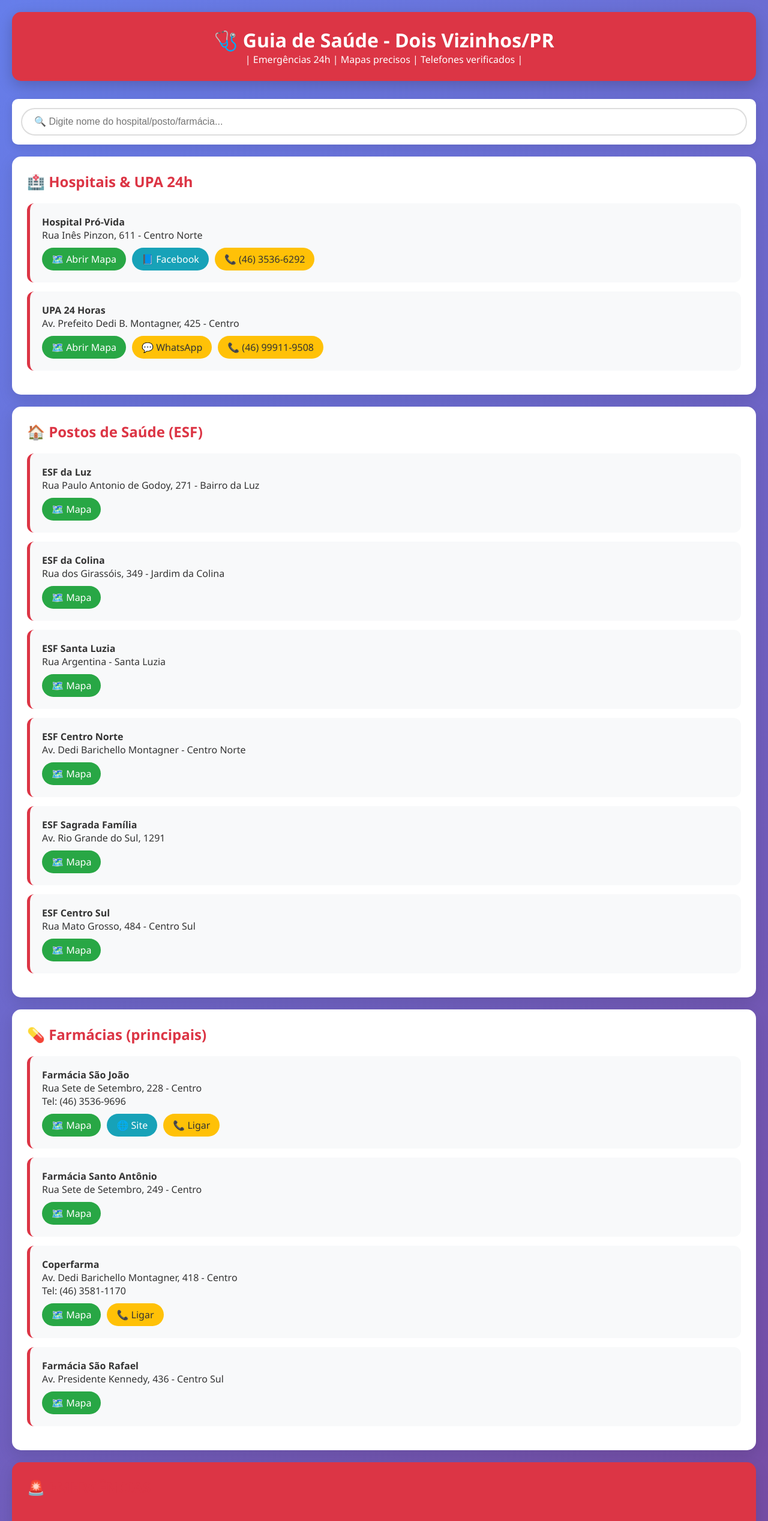
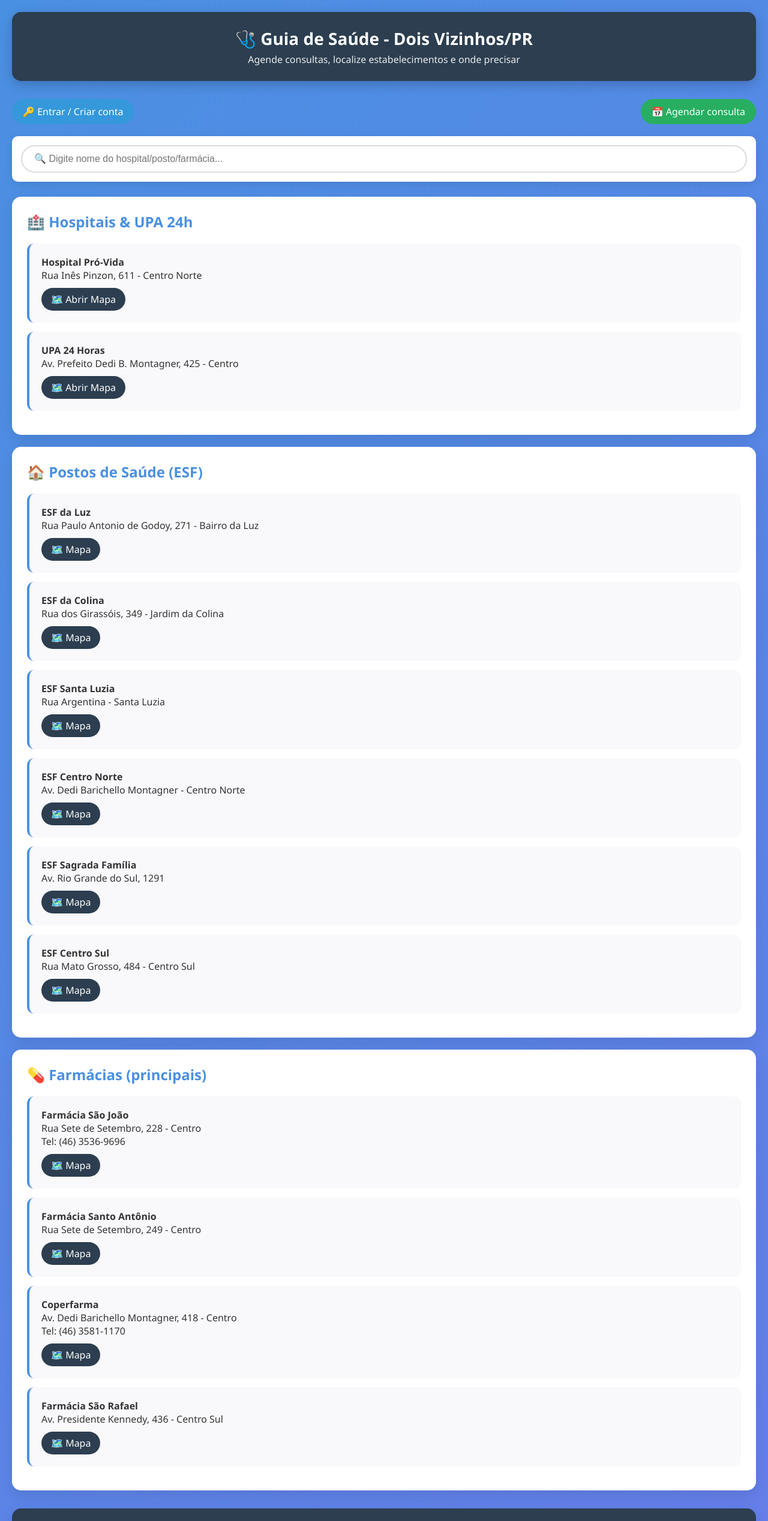
Before and after one commit to JulioCezarLV/Inova-Tec, a plain HTML site: page index.html in a window 1280 px wide. Shown: the top 2536 px of the page at 60% size. Drawn offline with Linux system fonts and the light colour scheme.

Commit message:
melhorias

```diff
--- a/index.html
+++ b/index.html
@@ -1,117 +1,402 @@
 <!DOCTYPE html>
+<!-- Declara que este é um documento HTML5 -->
 <html lang="pt-BR">
 <head>
-    <meta charset="UTF-8">
-    <meta name="viewport" content="width=device-width, initial-scale=1.0">
-    <title>🩺 Guia de Saúde Dois Vizinhos/PR</title>
+    <!-- Metadados da página: título, estilos e configurações -->
+    <meta charset="UTF-8" />
+    <!-- Define a codificação de caracteres para acentos e ç -->
+    <meta name="viewport" content="width=device-width, initial-scale=1.0" />
+    <!-- Faz o site ficar responsivo em celulares -->
+    <title>🩺 Guia de Saúde - Dois Vizinhos/PR</title>
+
+    <!-- Estilo CSS embutido -->
     <style>
-        * { margin: 0; padding: 0; box-sizing: border-box; }
-        body { font-family: 'Segoe UI', Tahoma, Geneva, Verdana, sans-serif; background: linear-gradient(135deg, #667eea 0%, #764ba2 100%); min-height: 100vh; padding: 20px; }
-        header { background: #dc3545; color: white; text-align: center; padding: 25px; border-radius: 15px; box-shadow: 0 8px 25px rgba(0,0,0,0.2); margin-bottom: 30px; }
-        .search-box { background: white; padding: 15px; border-radius: 10px; margin-bottom: 20px; box-shadow: 0 4px 15px rgba(0,0,0,0.1); }
-        .search-box input { width: 100%; padding: 12px 20px; border: 2px solid #ddd; border-radius: 25px; font-size: 16px; outline: none; transition: border 0.3s; }
-        .search-box input:focus { border-color: #dc3545; }
-        section { background: white; margin: 20px 0; padding: 25px; border-radius: 15px; box-shadow: 0 8px 25px rgba(0,0,0,0.1); }
-        h2 { color: #dc3545; margin-bottom: 20px; font-size: 24px; display: flex; align-items: center; gap: 10px; }
-        ul { list-style: none; }
-        li { margin: 15px 0; padding: 20px; background: #f8f9fa; border-radius: 12px; border-left: 5px solid #dc3545; transition: all 0.3s; }
-        li:hover { transform: translateY(-2px); box-shadow: 0 5px 20px rgba(0,0,0,0.1); }
-        .info { font-weight: 500; color: #333; margin-bottom: 10px; }
-        .links { display: flex; flex-wrap: wrap; gap: 10px; margin-top: 10px; }
-        .btn { padding: 8px 16px; border-radius: 20px; text-decoration: none; font-weight: 500; transition: all 0.3s; display: inline-flex; align-items: center; gap: 5px; }
-        .map-btn { background: #28a745; color: white; }
-        .social-btn { background: #17a2b8; color: white; }
-        .phone-btn { background: #ffc107; color: #333; }
-        .btn:hover { transform: scale(1.05); opacity: 0.9; }
-        @media (max-width: 768px) { .links { flex-direction: column; } }
+        /* Reseta márgens e padding de todos os elementos */
+        * {
+            margin: 0;
+            padding: 0;
+            box-sizing: border-box;
+        }
+        /* Configuração geral da página */
+        body {
+            font-family: 'Segoe UI', Tahoma, Geneva, Verdana, sans-serif;
+            background: linear-gradient(135deg, #4a90e2 0%, #667eea 100%);
+            min-height: 100vh;
+            padding: 20px;
+            color: #333;
+        }
+        /* Estiliza o cabeçalho do site */
+        header {
+            background: #2c3e50;
+            color: white;
+            text-align: center;
+            padding: 25px;
+            border-radius: 15px;
+            box-shadow: 0 6px 20px rgba(0, 0, 0, 0.2);
+            margin-bottom: 30px;
+        }
+        header h1 {
+            margin-bottom: 5px;
+            font-size: 28px;
+        }
+        header p {
+            opacity: 0.9;
+            font-size: 16px;
+        }
+        /* Barra de navegação superior (login e agendamento) */
+        .top-nav {
+            display: flex;
+            justify-content: space-between;
+            margin-bottom: 20px;
+            flex-wrap: wrap;
+            gap: 10px;
+        }
+        .top-nav .btn {
+            padding: 10px 18px;
+            border-radius: 25px;
+            font-weight: 500;
+            transition: all 0.3s;
+            text-decoration: none;
+        }
+        .top-nav .login {
+            background: #3498db;
+            color: white;
+        }
+        .top-nav .scheduler {
+            background: #27ae60;
+            color: white;
+        }
+        .top-nav .btn:hover {
+            transform: translateY(-2px);
+            box-shadow: 0 5px 15px rgba(0, 0, 0, 0.2);
+        }
+        /* Caixa de pesquisa */
+        .search-box {
+            background: white;
+            padding: 15px;
+            border-radius: 10px;
+            margin-bottom: 25px;
+            box-shadow: 0 4px 15px rgba(0, 0, 0, 0.1);
+        }
+        .search-box input {
+            width: 100%;
+            padding: 12px 20px;
+            border: 2px solid #ddd;
+            border-radius: 25px;
+            font-size: 16px;
+            outline: none;
+            transition: border 0.3s;
+        }
+        .search-box input:focus {
+            border-color: #4a90e2;
+        }
+        /* Estiliza as seções (hospitais, postos, farmácias) */
+        section {
+            background: white;
+            margin: 20px 0;
+            padding: 25px;
+            border-radius: 15px;
+            box-shadow: 0 8px 25px rgba(0, 0, 0, 0.1);
+        }
+        h2 {
+            color: #4a90e2;
+            margin-bottom: 20px;
+            font-size: 24px;
+            display: flex;
+            align-items: center;
+            gap: 10px;
+        }
+        ul {
+            list-style: none;
+        }
+        li {
+            margin: 15px 0;
+            padding: 20px;
+            background: #f9f9fc;
+            border-radius: 12px;
+            border-left: 4px solid #4a90e2;
+            transition: all 0.3s;
+        }
+        li:hover {
+            transform: translateY(-2px);
+            box-shadow: 0 5px 20px rgba(0, 0, 0, 0.1);
+        }
+        .info {
+            font-weight: 500;
+            color: #333;
+            margin-bottom: 10px;
+        }
+        .links {
+            display: flex;
+            flex-wrap: wrap;
+            gap: 10px;
+            margin-top: 10px;
+        }
+        .btn {
+            padding: 8px 16px;
+            border-radius: 20px;
+            text-decoration: none;
+            font-weight: 500;
+            color: white;
+            transition: all 0.3s;
+            display: inline-flex;
+            align-items: center;
+            gap: 5px;
+        }
+        .btn:hover {
+            transform: scale(1.05);
+            opacity: 0.95;
+        }
+        .map-btn {
+            background: #2c3e50;
+        }
+        /* Máscaras dos modais (overlay escuro) */
+        .modal-overlay {
+            display: none;
+            position: fixed;
+            top: 0;
+            left: 0;
+            width: 100%;
+            height: 100%;
+            background: rgba(0,0,0,0.5);
+            z-index: 99;
+        }
+        /* Caixas dos modais (login, cadastro, agendamento) */
+        .modal {
+            position: fixed;
+            top: 50%;
+            left: 50%;
+            transform: translate(-50%, -50%);
+            background: white;
+            padding: 30px;
+            border-radius: 15px;
+            box-shadow: 0 10px 30px rgba(0,0,0,0.3);
+            width: 90%;
+            max-width: 400px;
+            z-index: 100;
+        }
+        .modal h3 {
+            margin-bottom: 15px;
+            color: #4a90e2;
+        }
+        .modal input {
+            width: 100%;
+            padding: 10px;
+            margin-bottom: 12px;
+            border: 2px solid #ddd;
+            border-radius: 8px;
+            font-size: 16px;
+        }
+        .modal select {
+            width: 100%;
+            padding: 10px;
+            margin-bottom: 12px;
+            border: 2px solid #ddd;
+            border-radius: 8px;
+            font-size: 16px;
+        }
+        .modal button {
+            background: #3498db;
+            color: white;
+            border: none;
+            padding: 10px 15px;
+            border-radius: 8px;
+            font-size: 16px;
+            cursor: pointer;
+        }
+        .modal button:hover {
+            background: #2980b9;
+        }
+        .modal-footer {
+            margin-top: 15px;
+            text-align: center;
+            font-size: 14px;
+            color: #666;
+        }
+        .close-btn {
+            position: absolute;
+            top: 10px;
+            right: 15px;
+            font-size: 20px;
+            cursor: pointer;
+            color: #999;
+        }
+        /* Estilos responsivos para telas menores */
+        @media (max-width: 768px) {
+            h2 {
+                font-size: 20px;
+            }
+            .links {
+                flex-direction: column;
+            }
+        }
     </style>
 </head>
 <body>
+
+    <!-- Cabeçalho principal do site -->
     <header>
         <h1>🩺 Guia de Saúde - Dois Vizinhos/PR</h1>
-        <p> | Emergências 24h | Mapas precisos | Telefones verificados | </p>
+        <p>Agende consultas, localize estabelecimentos e onde precisar</p>
     </header>
 
-    <div class="search-box">
-        <input type="text" id="search" placeholder="🔍 Digite nome do hospital/posto/farmácia...">
+    <!-- Barra de navegação superior -->
+    <div class="top-nav">
+        <!-- Botão de login/cadastro -->
+        <a href="#" class="btn login" onclick="abrirLogin()">🔑 Entrar / Criar conta</a>
+        <!-- Botão para agendar consulta -->
+        <a href="#" class="btn scheduler" onclick="abrirAgendamento()">📅 Agendar consulta</a>
     </div>
 
+    <!-- Caixa de pesquisa para filtrar hospitais / postos / farmácias -->
+    <div class="search-box">
+        <input type="text" id="search" placeholder="🔍 Digite nome do hospital/posto/farmácia..." />
+    </div>
+
+    <!-- Seção de hospitais e UPA 24h -->
     <section id="hospitais">
         <h2>🏥 Hospitais & UPA 24h</h2>
         <ul>
             <li>
-                <div class="info"><strong>Hospital Pró-Vida</strong><br>Rua Inês Pinzon, 611 - Centro Norte</div>
+                <div class="info">
+                    <strong>Hospital Pró‑Vida</strong><br />
+                    Rua Inês Pinzon, 611 - Centro Norte
+                </div>
                 <div class="links">
+                    <!-- Link somente para o Google Maps (resto foi removido) -->
                     <a href="https://www.google.com/maps/search/?api=1&query=Rua+Inês+Pinzon+611,+85660-000+Dois+Vizinhos+-+PR" target="_blank" class="btn map-btn">🗺️ Abrir Mapa</a>
-                    <a href="https://www.facebook.com/HospitalProVidaDeDoisVizinhosParana/" target="_blank" class="btn social-btn">📘 Facebook</a>
-                    <a href="tel:+554635366292" class="btn phone-btn">📞 (46) 3536-6292</a>
                 </div>
             </li>
             <li>
-                <div class="info"><strong>UPA 24 Horas</strong><br>Av. Prefeito Dedi B. Montagner, 425 - Centro</div>
+                <div class="info">
+                    <strong>UPA 24 Horas</strong><br />
+                    Av. Prefeito Dedi B. Montagner, 425 - Centro
+                </div>
                 <div class="links">
                     <a href="https://www.google.com/maps/search/?api=1&query=Av.+Prefeito+Dedi+B.+Montagner+425,+85660-000+Dois+Vizinhos+-+PR" target="_blank" class="btn map-btn">🗺️ Abrir Mapa</a>
-                    <a href="https://wa.me/5546999119508" target="_blank" class="btn phone-btn">💬 WhatsApp</a>
-                    <a href="tel:+5546999119508" class="btn phone-btn">📞 (46) 99911-9508</a>
                 </div>
             </li>
         </ul>
     </section>
 
+    <!-- Seção de postos de saúde (ESF) -->
     <section id="postos">
         <h2>🏠 Postos de Saúde (ESF)</h2>
         <ul>
-            <li><div class="info"><strong>ESF da Luz</strong><br>Rua Paulo Antonio de Godoy, 271 - Bairro da Luz</div>
-                <div class="links"><a href="https://www.google.com/maps/search/?api=1&query=Rua+Paulo+Antonio+de+Godoy+271,+Da+Luz,+Dois+Vizinhos+-+PR" target="_blank" class="btn map-btn">🗺️ Mapa</a></div></li>
-            <li><div class="info"><strong>ESF da Colina</strong><br>Rua dos Girassóis, 349 - Jardim da Colina</div>
-                <div class="links"><a href="https://www.google.com/maps/search/?api=1&query=Rua+dos+Girassóis+349,+Jardim+da+Colina,+Dois+Vizinhos+-+PR" target="_blank" class="btn map-btn">🗺️ Mapa</a></div></li>
-            <li><div class="info"><strong>ESF Santa Luzia</strong><br>Rua Argentina - Santa Luzia</div>
-                <div class="links"><a href="https://www.google.com/maps/search/?api=1&query=Rua+Argentina,+Santa+Luzia,+Dois+Vizinhos+-+PR" target="_blank" class="btn map-btn">🗺️ Mapa</a></div></li>
-            <li><div class="info"><strong>ESF Centro Norte</strong><br>Av. Dedi Barichello Montagner - Centro Norte</div>
-                <div class="links"><a href="https://www.google.com/maps/search/?api=1&query=Av.+Dedi+Barichello+Montagner,+Centro+Norte,+Dois+Vizinhos+-+PR" target="_blank" class="btn map-btn">🗺️ Mapa</a></div></li>
-            <li><div class="info"><strong>ESF Sagrada Família</strong><br>Av. Rio Grande do Sul, 1291</div>
-                <div class="links"><a href="https://www.google.com/maps/search/?api=1&query=Av.+Rio+Grande+do+Sul+1291,+Sagrada+Família,+Dois+Vizinhos+-+PR" target="_blank" class="btn map-btn">🗺️ Mapa</a></div></li>
-            <li><div class="info"><strong>ESF Centro Sul</strong><br>Rua Mato Grosso, 484 - Centro Sul</div>
-                <div class="links"><a href="https://www.google.com/maps/search/?api=1&query=Rua+Mato+Grosso+484,+Centro+Sul,+Dois+Vizinhos+-+PR" target="_blank" class="btn map-btn">🗺️ Mapa</a></div></li>
+            <li>
+                <div class="info">
+                    <strong>ESF da Luz</strong><br />
+                    Rua Paulo Antonio de Godoy, 271 - Bairro da Luz
+                </div>
+                <div class="links">
+                    <a href="https://www.google.com/maps/search/?api=1&query=Rua+Paulo+Antonio+de+Godoy+271,+Da+Luz,+Dois+Vizinhos+-+PR" target="_blank" class="btn map-btn">🗺️ Mapa</a>
+                </div>
+            </li>
+            <li>
+                <div class="info">
+                    <strong>ESF da Colina</strong><br />
+                    Rua dos Girassóis, 349 - Jardim da Colina
+                </div>
+                <div class="links">
+                    <a href="https://www.google.com/maps/search/?api=1&query=Rua+dos+Girassóis+349,+Jardim+da+Colina,+Dois+Vizinhos+-+PR" target="_blank" class="btn map-btn">🗺️ Mapa</a>
+                </div>
+            </li>
+            <li>
+                <div class="info">
+                    <strong>ESF Santa Luzia</strong><br />
+                    Rua Argentina - Santa Luzia
+                </div>
+                <div class="links">
+                    <a href="https://www.google.com/maps/search/?api=1&query=Rua+Argentina,+Santa+Luzia,+Dois+Vizinhos+-+PR" target="_blank" class="btn map-btn">🗺️ Mapa</a>
+                </div>
+            </li>
+            <li>
+                <div class="info">
+                    <strong>ESF Centro Norte</strong><br />
+                    Av. Dedi Barichello Montagner - Centro Norte
+                </div>
+                <div class="links">
+                    <a href="https://www.google.com/maps/search/?api=1&query=Av.+Dedi+Barichello+Montagner,+Centro+Norte,+Dois+Vizinhos+-+PR" target="_blank" class="btn map-btn">🗺️ Mapa</a>
+                </div>
+            </li>
+            <li>
+                <div class="info">
+                    <strong>ESF Sagrada Família</strong><br />
+                    Av. Rio Grande do Sul, 1291
+                </div>
+                <div class="links">
+                    <a href="https://www.google.com/maps/search/?api=1&query=Av.+Rio+Grande+do+Sul+1291,+Sagrada+Família,+Dois+Vizinhos+-+PR" target="_blank" class="btn map-btn">🗺️ Mapa</a>
+                </div>
+            </li>
+            <li>
+                <div class="info">
+                    <strong>ESF Centro Sul</strong><br />
+                    Rua Mato Grosso, 484 - Centro Sul
+                </div>
+                <div class="links">
+                    <a href="https://www.google.com/maps/search/?api=1&query=Rua+Mato+Grosso+484,+Centro+Sul,+Dois+Vizinhos+-+PR" target="_blank" class="btn map-btn">🗺️ Mapa</a>
+                </div>
+            </li>
         </ul>
     </section>
 
+    <!-- Seção de farmácias -->
     <section id="farmacias">
         <h2>💊 Farmácias (principais)</h2>
         <ul>
-            <li><div class="info"><strong>Farmácia São João</strong><br>Rua Sete de Setembro, 228 - Centro<br>Tel: (46) 3536-9696</div>
+            <li>
+                <div class="info">
+                    <strong>Farmácia São João</strong><br />
+                    Rua Sete de Setembro, 228 - Centro<br />
+                    Tel: (46) 3536-9696
+                </div>
                 <div class="links">
                     <a href="https://www.google.com/maps/search/?api=1&query=Rua+Sete+de+Setembro+228,+85660-000+Dois+Vizinhos+-+PR" target="_blank" class="btn map-btn">🗺️ Mapa</a>
-                    <a href="https://www.saojoaofarmacias.com.br/lojas/dois-vizinhos.sdx" target="_blank" class="btn social-btn">🌐 Site</a>
-                    <a href="tel:+554635369696" class="btn phone-btn">📞 Ligar</a>
-                </div></li>
-            <li><div class="info"><strong>Farmácia Santo Antônio</strong><br>Rua Sete de Setembro, 249 - Centro</div>
-                <div class="links"><a href="https://www.google.com/maps/search/?api=1&query=Rua+Sete+de+Setembro+249,+85660-000+Dois+Vizinhos+-+PR" target="_blank" class="btn map-btn">🗺️ Mapa</a></div></li>
-            <li><div class="info"><strong>Coperfarma</strong><br>Av. Dedi Barichello Montagner, 418 - Centro<br>Tel: (46) 3581-1170</div>
+                </div>
+            </li>
+            <li>
+                <div class="info">
+                    <strong>Farmácia Santo Antônio</strong><br />
+                    Rua Sete de Setembro, 249 - Centro
+                </div>
+                <div class="links">
+                    <a href="https://www.google.com/maps/search/?api=1&query=Rua+Sete+de+Setembro+249,+85660-000+Dois+Vizinhos+-+PR" target="_blank" class="btn map-btn">🗺️ Mapa</a>
+                </div>
+            </li>
+            <li>
+                <div class="info">
+                    <strong>Coperfarma</strong><br />
+                    Av. Dedi Barichello Montagner, 418 - Centro<br />
+                    Tel: (46) 3581-1170
+                </div>
                 <div class="links">
                     <a href="https://www.google.com/maps/search/?api=1&query=Av.+Dedi+Barichello+Montagner+418,+85660-000+Dois+Vizinhos+-+PR" target="_blank" class="btn map-btn">🗺️ Mapa</a>
-                    <a href="tel:+554635811170" class="btn phone-btn">📞 Ligar</a>
-                </div></li>
-            <li><div class="info"><strong>Farmácia São Rafael</strong><br>Av. Presidente Kennedy, 436 - Centro Sul</div>
-                <div class="links"><a href="https://www.google.com/maps/search/?api=1&query=Av.+Presidente+Kennedy+436,+85660-000+Dois+Vizinhos+-+PR" target="_blank" class="btn map-btn">🗺️ Mapa</a></div></li>
+                </div>
+            </li>
+            <li>
+                <div class="info">
+                    <strong>Farmácia São Rafael</strong><br />
+                    Av. Presidente Kennedy, 436 - Centro Sul
+                </div>
+                <div class="links">
+                    <a href="https://www.google.com/maps/search/?api=1&query=Av.+Presidente+Kennedy+436,+85660-000+Dois+Vizinhos+-+PR" target="_blank" class="btn map-btn">🗺️ Mapa</a>
+                </div>
+            </li>
         </ul>
     </section>
 
-    <section style="background: #dc3545; color: white; text-align: center;">
+    <!-- Seção de emergências -->
+    <section style="background: #2c3e50; color: white; text-align: center; border-radius: 15px; padding: 20px; margin-top: 30px;">
         <h2>🚨 EMERGÊNCIAS</h2>
-        <div style="font-size: 18px; padding: 20px;">
-            <strong>UPA 24h:</strong> (46) 99911-9508 | <a href="https://wa.me/5546999119508" target="_blank" style="color: yellow; font-weight: bold;">💬 WhatsApp AGORA</a><br>
+        <div style="font-size: 16px;">
+            <strong>UPA 24h:</strong> (46) 99911-9508<br>
             <strong>SAMU:</strong> 192 | <strong>Polícia:</strong> 190
         </div>
     </section>
 
-    <script>
-        document.getElementById('search').addEventListener('input', function(e) {
-            const term = e.target.value.toLowerCase();
-            document.querySelectorAll('li').forEach(li => {
-                li.style.display = li.textContent.toLowerCase().includes(term) ? 'block' : 'none';
-            });
-        });
-    </script>
-</body>
-</html>
+
+    <!-- Modal de login/cadastro -->
+    <div id="loginModal" class="modal-overlay" onclick="fecharModal(event, 'loginModal')">
+        <!-- Overlay escuro que cobre a tela -->
+        <div class="modal" onclick="event.stopPropagation();">
+            <!-- Caixa bran
```
